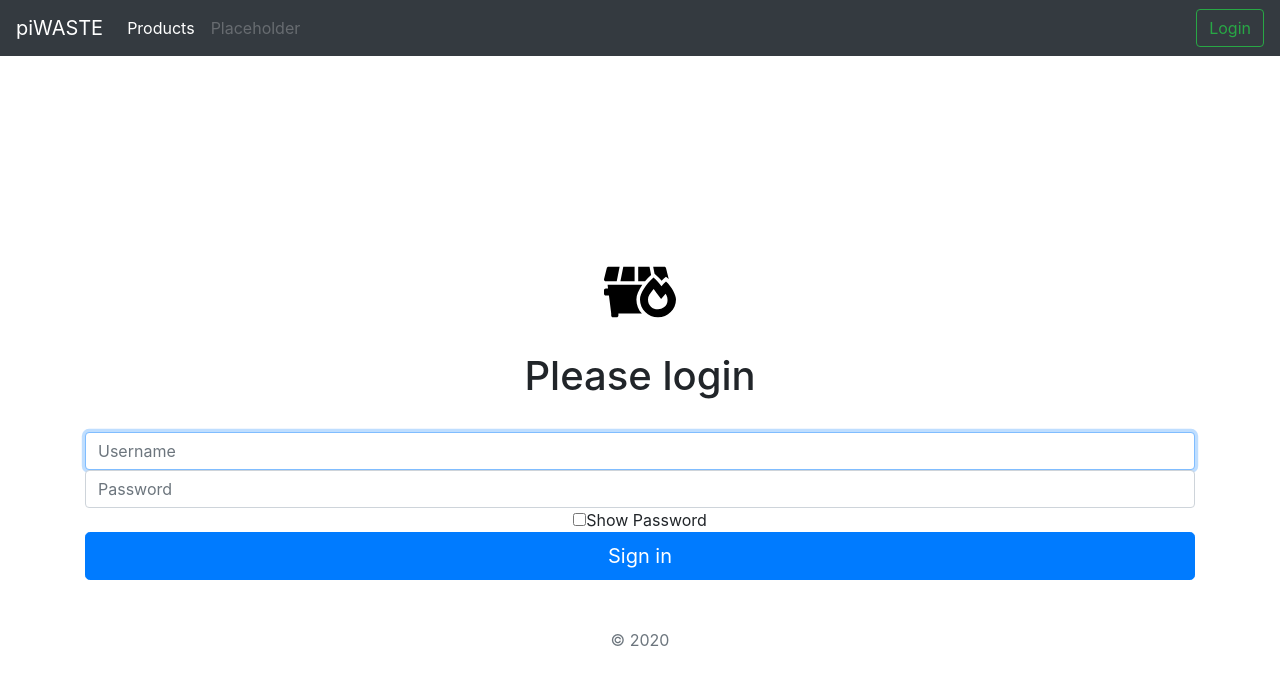
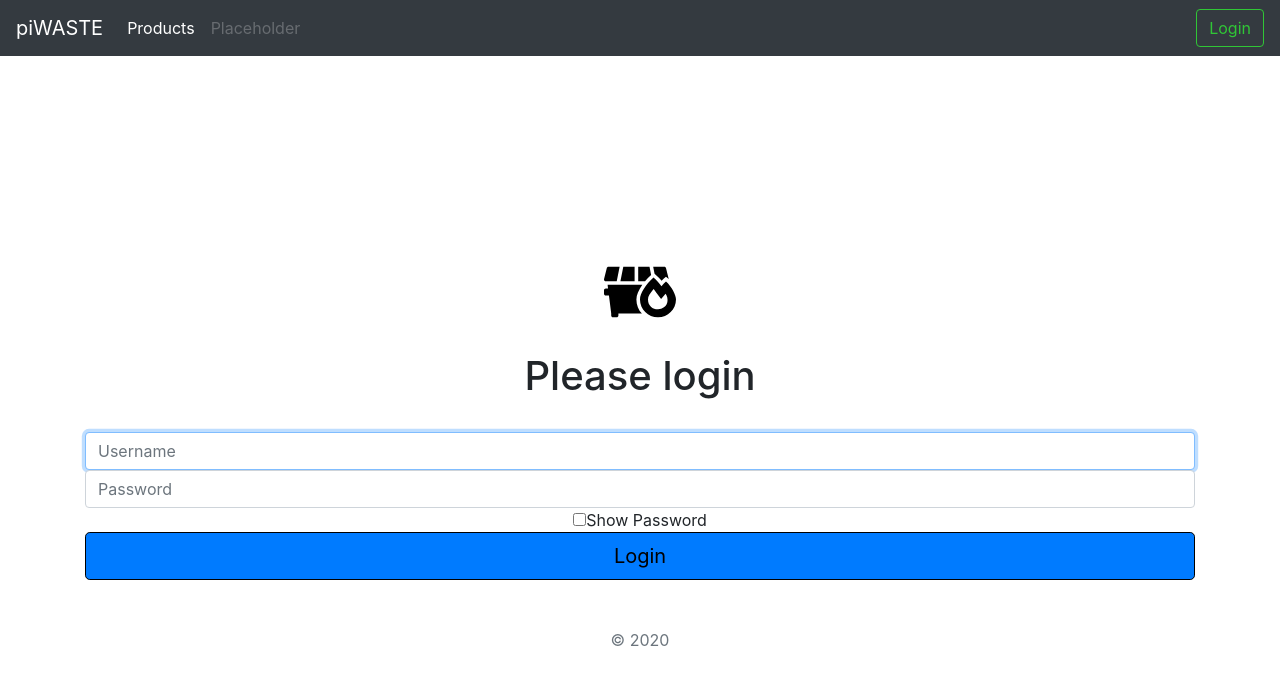
Before and after one commit to mmalmi1/piWASTE, a Flask app: page /login in a window 1280 px wide. Shown: the top 685 px of the page. Run offline with Flask 2, Linux system fonts and the light colour scheme; some libraries are stand-ins or nearby versions.

Commit message:
Made login button to toggle by login status in cookies.

```diff
--- a/app/static/assets/main.css
+++ b/app/static/assets/main.css
@@ -37,6 +37,32 @@ a:hover {
     padding-left: 5%;
 }
 
+.product-icon-img {
+    background-color: #D9D9DD;
+    width: 100px;
+    height: 100px;
+}
+
+.card-title, .card-description, .card-price {
+    text-align: left;
+    padding-left: 5%;
+}
+
+.logout-btn {
+    color: #D51D00;
+    border-color: #D51D00;
+}
+
+.login-btn {
+    color: #30C636;
+    border-color: #30C636;
+}
+
+.login-page-btn {
+    color: #000000;
+    border-color: #000000;
+}
+
 .col-md-4 {
 .card-body {
     text-align: left;
--- a/app/templates/base.html
+++ b/app/templates/base.html
@@ -60,6 +60,31 @@
 
     {% block body %}{% endblock %}
 
+    <!-- Toggle login/logoff -->
+    <script>
+
+        // Cookie to dictionary
+        split = document.cookie.split("; ");
+        var cookie = {}
+        for(var key in split) {
+            attribute = split[key].split("=");
+            cookie[attribute[0]] = attribute[1];
+        }
+        console.log(cookie);
+
+        if (cookie['logged_in'] != 'True') {
+            // Toggle button to Login
+            $(".form-inline").attr("href", "{{ url_for('login.login') }}");
+            $(".btn").text("Login").addClass("login-btn").removeClass("logout-btn");
+        }
+        else {
+            // Toggle button to Logout
+            $(".form-inline").attr("href", "{{ url_for('login.logout') }}");
+            $(".btn").text("Logout").addClass("logout-btn").removeClass("login-btn");
+        }
+
+    </script>
+
     <!-- Collapsing menu for smaller screens -->
     <script src="https://stackpath.bootstrapcdn.com/bootstrap/4.4.1/js/bootstrap.min.js"
     integrity="sha384-wfSDF2E50Y2D1uUdj0O3uMBJnjuUD4Ih7YwaYd1iqfktj0Uod8GCExl3Og8ifwB6" crossorigin="anonymous">
--- a/app/templates/index.html
+++ b/app/templates/index.html
@@ -51,7 +51,6 @@
     }).then(function(json) {
         for(var i=0; i<json.length; i++) {
             let { name, price, description, image, stock } = json[i];
-            console.log(json[i]);
 
             // Create clone so old one donesn't get erased!
             card = raw.clone();
--- a/app/templates/login.html
+++ b/app/templates/login.html
@@ -10,11 +10,6 @@
 {% block body %}
 
 <html>
-    <head>
-        <title>Flask Intro - login page</title>
-        <meta name="viewport" content="width=device-width, initial-scale=1.0">
-        <link href="static/bootstrap.min.css" rel="stylesheet" media="screen">
-    </head>
     <body>
         <img class="mb-4" style="margin-top:20%" src="{{url_for('static', filename='assets/dumpster-fire-solid.svg')}}" alt="" width="72" height="72">
         <div class="container">
@@ -26,7 +21,7 @@
                 <input type="password" id="passwordInput" class="form-control" placeholder="Password" name="password" required value="{{
                 request.form.password }}">
                 <input type="checkbox" onclick="togglePasswordVisibility()">Show Password
-                <button class="btn btn-lg btn-primary btn-block" type="submit">
+                <button class="login-page-btn btn btn-lg btn-primary btn-block" type="submit">
                     Sign in
                 </button>
                 <p class="mt-5 mb-3 text-muted">
```
